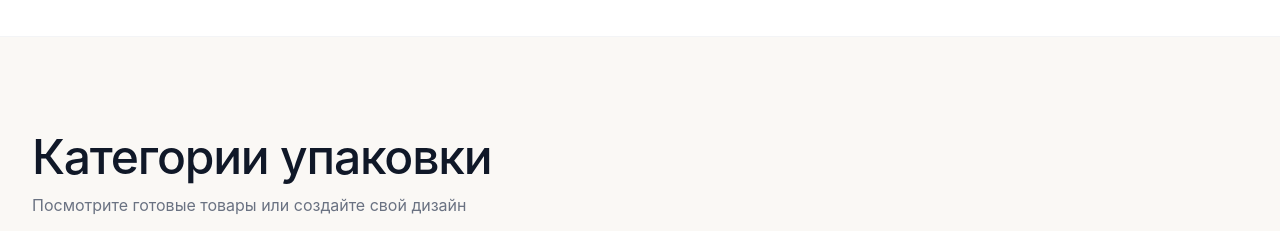
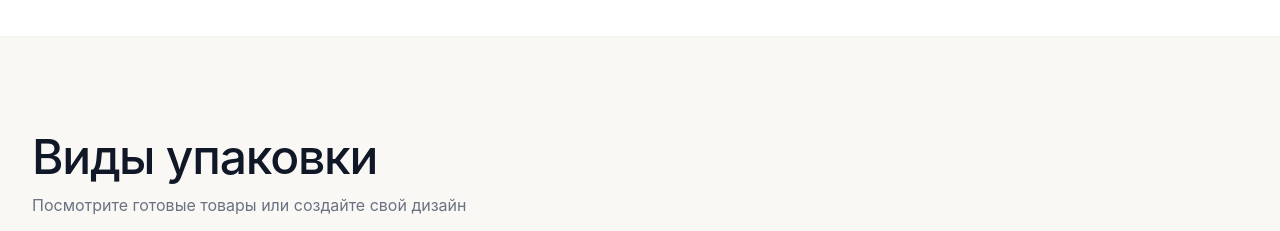
Before and after one commit to Ang1983/online_store_for_packaging, a React (Vite) app: page / in a window 1280 px wide. Shown: the part 1840-2071 px from the top of the page. Built offline with nearby package versions, Linux system fonts and the light colour scheme.

Commit message:
Update HomePage.tsx

```diff
--- a/src/app/components/HomePage.tsx
+++ b/src/app/components/HomePage.tsx
@@ -183,7 +183,7 @@ export default function HomePage() {
       <section className="py-24 bg-background">
         <div className="max-w-7xl mx-auto px-4 sm:px-6 lg:px-8">
           <div className="mb-14 max-w-xl">
-            <h2 className="text-4xl md:text-5xl mb-3 tracking-tight text-gray-900">Категории упаковки</h2>
+            <h2 className="text-4xl md:text-5xl mb-3 tracking-tight text-gray-900">Виды упаковки</h2>
             <p className="text-gray-500">Посмотрите готовые товары или создайте свой дизайн</p>
           </div>
 
```
